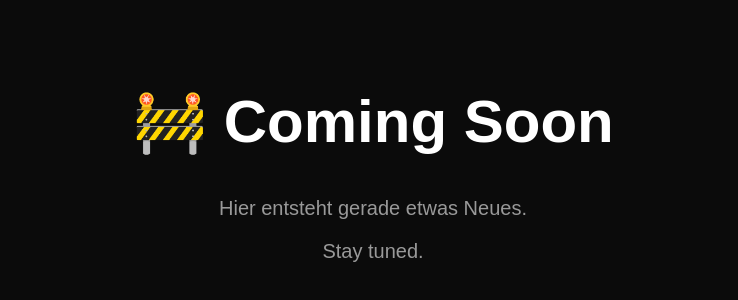
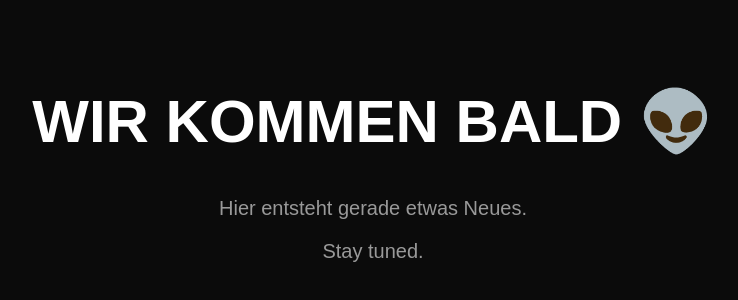
Before and after one commit to alienfitness/WIR-KOMMEN-BALD-, a plain HTML site: page index.html in a window 1280 px wide. Shown: the part 244-544 px from the top of the page, without its empty margins (267-1005 px from the left). Drawn offline with Linux system fonts and the light colour scheme.

Commit message:
Update index.html

```diff
--- a/index.html
+++ b/index.html
@@ -1,7 +1,7 @@
 <!DOCTYPE html>
 <html>
 <head>
-<title>WIR KOMMEN BALD 👽</title>
+<title>ALIEN FITNESS 👽</title>
 <style>
 body{
 background:#0b0b0b;
@@ -26,7 +26,7 @@ color:#999;
 <body>
 
 <div>
-<h1>🚧 Coming Soon</h1>
+<h1>WIR KOMMEN BALD 👽</h1>
 <p>Hier entsteht gerade etwas Neues.</p>
 <p>Stay tuned.</p>
 </div>
```
